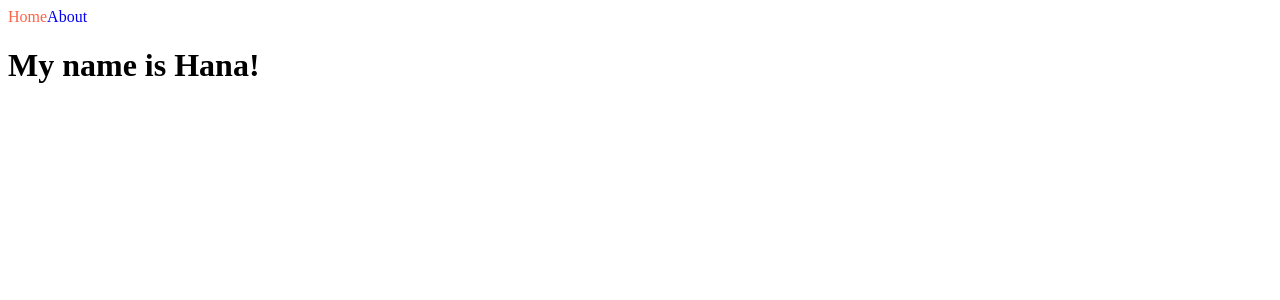
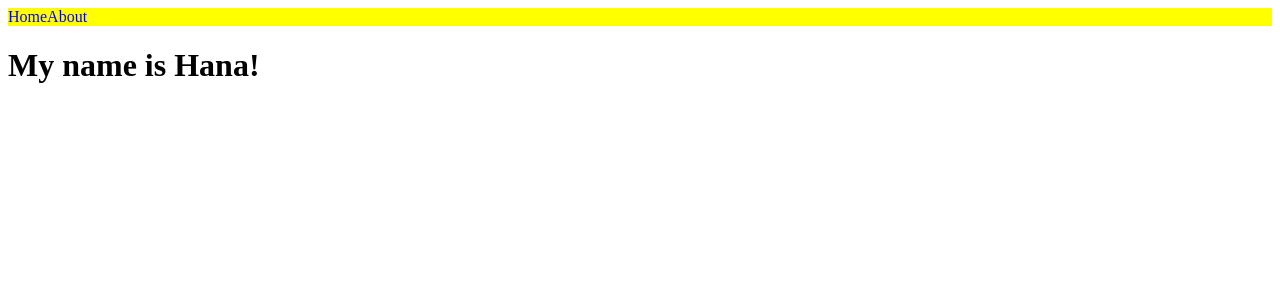
Before and after one commit to me-hana/nextjs-playground, a Next.js app: page / in a window 1280 px wide. Shown: the top 300 px of the page. Built offline with nearby package versions, Linux system fonts and the light colour scheme.

Commit message:
[DESIGN] apply style JSX

```diff
--- a/components/NavBar.js
+++ b/components/NavBar.js
@@ -1,6 +1,5 @@
 import Link from 'next/link';
 import { useRouter } from 'next/router';
-import styles from './NavBar.module.css';
 
 export default function NavBar() {
   const router = useRouter();
@@ -8,23 +7,22 @@ export default function NavBar() {
   return (
     <nav>
       <Link href="/">
-        <a
-          className={`${styles.link} ${
-            router.pathname === '/' ? styles.active : ''
-          }`}
-        >
-          Home
-        </a>
+        <a className={router.pathname === '/' ? 'active' : ''}>Home</a>
       </Link>
       <Link href="/about">
-        <a
-          className={`${styles.link} ${
-            router.pathname === '/about' ? styles.active : ''
-          }`}
-        >
-          About
-        </a>
+        <a className={router.pathname === '/about' ? 'active' : ''}>About</a>
       </Link>
+      <style jsx>{`
+        nav {
+          background-color: yellow;
+        }
+        a {
+          text-decoration: none;
+        }
+        .active {
+          color: blue;
+        }
+      `}</style>
     </nav>
   );
 }
--- a/components/NavBar.module.css
+++ /dev/null
@@ -1,7 +0,0 @@
-.link {
-  text-decoration: none;
-}
-
-.active {
-  color: tomato;
-}
```
